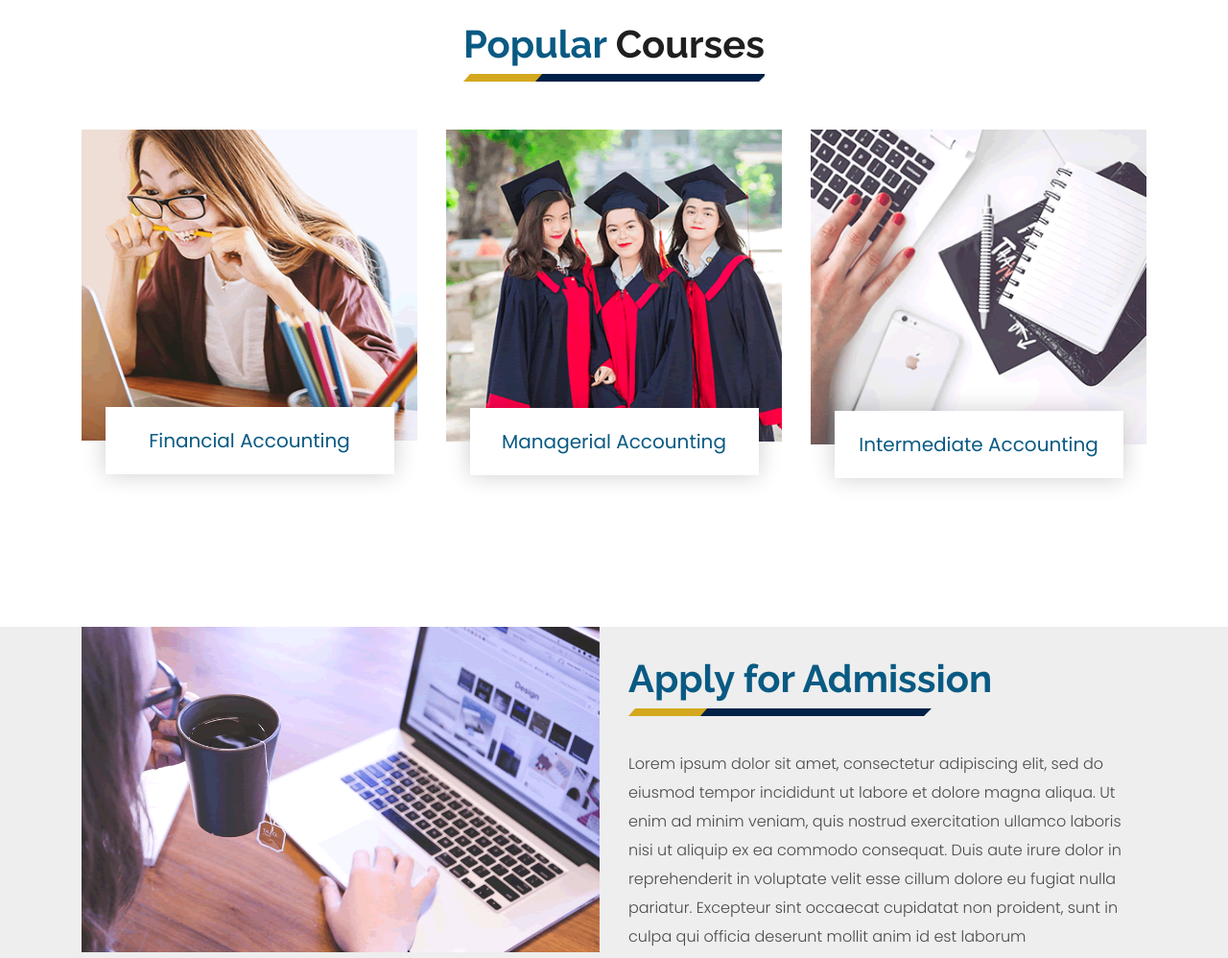
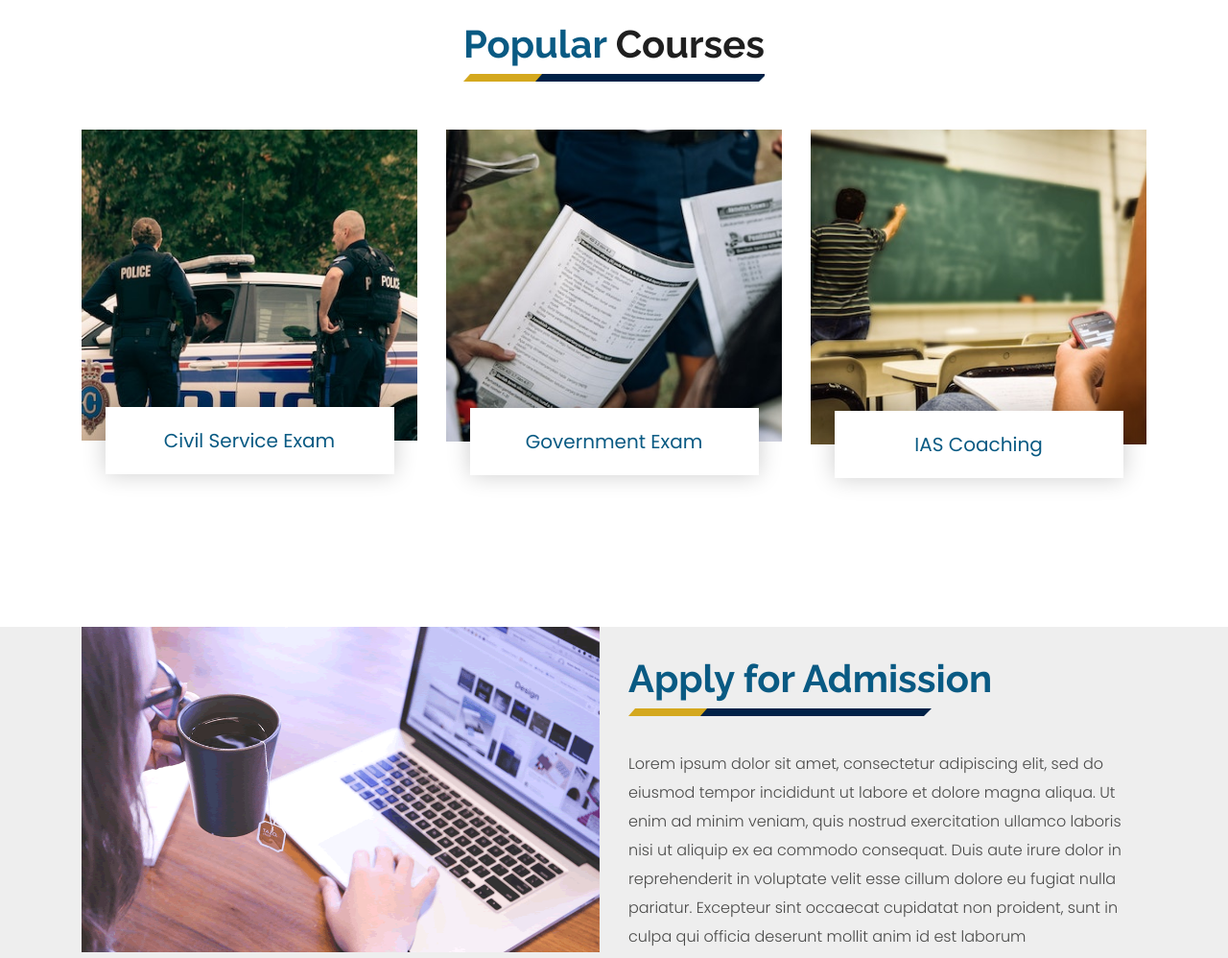
Before and after one commit to jogindrakumar/max-competition-classes, a plain HTML site: page index.html in a window 1280 px wide. Shown: the part 1300-2298 px from the top of the page at 96% size. Drawn offline with Linux system fonts and the light colour scheme.

Commit message:
new file:   images/p1.jpg 	deleted:    images/p1.png 	new file:   images/p2.jpg 	deleted:    images/p2.png 	new file:   images/p3.jpg 	deleted:    images/p3.png 	modified:   index.html

```diff
--- a/index.html
+++ b/index.html
@@ -175,20 +175,20 @@
                 </div>
                 <div class="col-md-4">
                     <div class="full blog_img_popular">
-                        <img class="img-responsive" src="images/p1.png" alt="#" />
-                        <h4>Financial Accounting</h4>
+                        <img class="img-responsive" src="images/p1.jpg" alt="#" />
+                        <h4>Civil Service Exam</h4>
                     </div>
                 </div>
                 <div class="col-md-4">
                     <div class="full blog_img_popular">
-                        <img class="img-responsive" src="images/p2.png" alt="#" />
-                        <h4>Managerial Accounting</h4>
+                        <img class="img-responsive" src="images/p2.jpg" alt="#" />
+                        <h4>Government Exam</h4>
                     </div>
                 </div>
                 <div class="col-md-4">
                     <div class="full blog_img_popular">
-                        <img class="img-responsive" src="images/p3.png" alt="#" />
-                        <h4>Intermediate Accounting</h4>
+                        <img class="img-responsive" src="images/p3.jpg" alt="#" />
+                        <h4>IAS Coaching</h4>
                     </div>
                 </div>
             </div>
```
Also changed, not shown: images/p1.jpg (added), images/p1.png (deleted), images/p2.jpg (added), images/p2.png (deleted), images/p3.jpg (added), images/p3.png (deleted).
